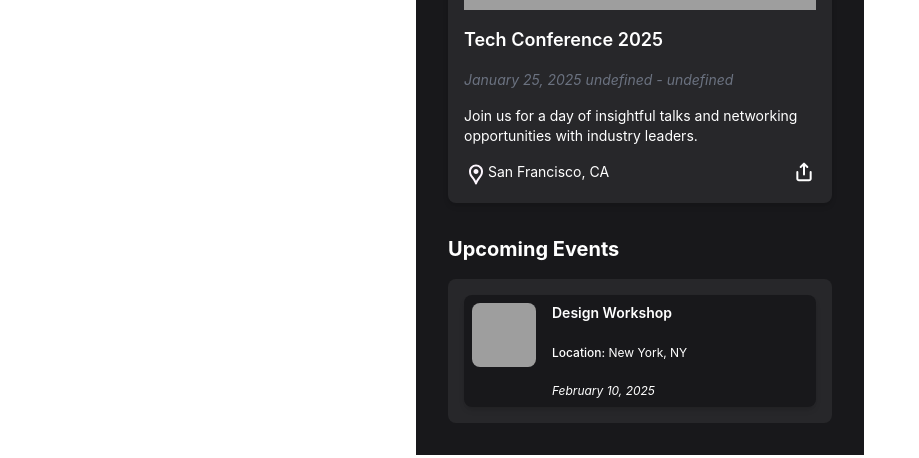
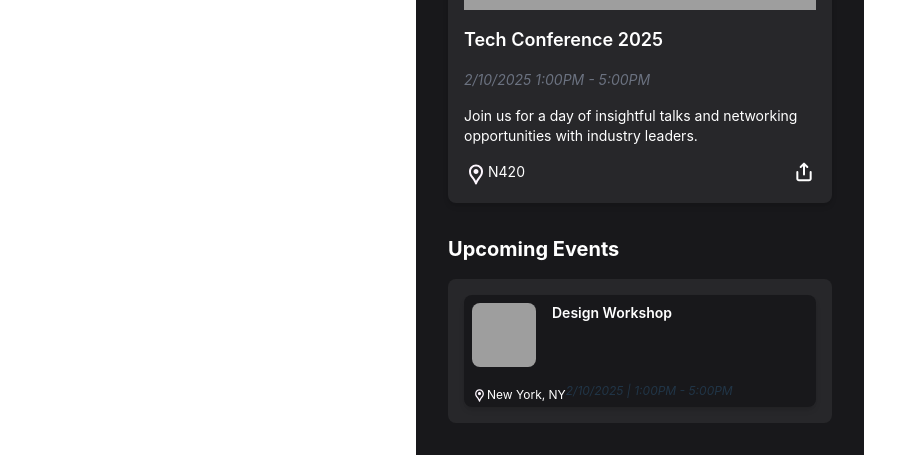
Before and after one commit to UHDACM/UHDACM-WEB-V2, a React (Vite) app: page /playground in a window 1280 px wide. Shown: the part 272-730 px from the top of the page, without its empty margins (0-919 px from the left). Built offline with nearby package versions, Linux system fonts and the light colour scheme; grey boxes are pictures that could not be loaded.

Commit message:
fixed start and end time for event tiles.

```diff
--- a/src/components/EventTile/EventTile.jsx
+++ b/src/components/EventTile/EventTile.jsx
@@ -23,7 +23,8 @@ const EventTile = ({
   if (small) {
     // Compact layout for upcoming events
     return (
-      <div className="rounded-lg shadow-md p-2 h-28 bg-zinc-900 flex space-x-4 relative transition-transform transform hover:scale-105">
+      <div className="rounded-lg shadow-md p-2 h-28 bg-zinc-900 flex flex-col relative space-y-4 transition-transform transform hover:scale-105">
+        <div className="flex space-x-4">
           {photo && (
             <img
               src={photo}
@@ -33,10 +34,31 @@ const EventTile = ({
           )}
           <div className="flex flex-col justify-between flex-grow">
             <h3 className="text-sm font-semibold text-white">{title}</h3>
-          <p className="text-xs text-white">
-            <span className="font-medium">Location:</span> {location}
+          </div>
+        </div>
+        <div>
+          <div className="flex">
+            <p className="text-xs text-white flex justify-between items-center">
+              <span className="font-medium">
+                <svg
+                  width="15"
+                  height="25"
+                  viewBox="0 0 24 25"
+                  fill="none"
+                  xmlns="http://www.w3.org/2000/svg"
+                >
+                  <path
+                    d="M12 22.5C11.7667 22.5 11.5667 22.4333 11.4 22.3C11.2333 22.1667 11.1083 21.9917 11.025 21.775C10.7083 20.8417 10.3083 19.9667 9.825 19.15C9.35833 18.3333 8.7 17.375 7.85 16.275C7 15.175 6.30833 14.125 5.775 13.125C5.25833 12.125 5 10.9167 5 9.5C5 7.55 5.675 5.9 7.025 4.55C8.39167 3.18333 10.05 2.5 12 2.5C13.95 2.5 15.6 3.18333 16.95 4.55C18.3167 5.9 19 7.55 19 9.5C19 11.0167 18.7083 12.2833 18.125 13.3C17.5583 14.3 16.9 15.2917 16.15 16.275C15.25 17.475 14.5667 18.475 14.1 19.275C13.65 20.0583 13.275 20.8917 12.975 21.775C12.8917 22.0083 12.7583 22.1917 12.575 22.325C12.4083 22.4417 12.2167 22.5 12 22.5ZM12 18.925C12.2833 18.3583 12.6 17.8 12.95 17.25C13.3167 16.7 13.85 15.9667 14.55 15.05C15.2667 14.1167 15.85 13.2583 16.3 12.475C16.7667 11.675 17 10.6833 17 9.5C17 8.11667 16.5083 6.94167 15.525 5.975C14.5583 4.99167 13.3833 4.5 12 4.5C10.6167 4.5 9.43333 4.99167 8.45 5.975C7.48333 6.94167 7 8.11667 7 9.5C7 10.6833 7.225 11.675 7.675 12.475C8.14167 13.2583 8.73333 14.1167 9.45 15.05C10.15 15.9667 10.675 16.7 11.025 17.25C11.3917 17.8 11.7167 18.3583 12 18.925ZM12 12C12.7 12 13.2917 11.7583 13.775 11.275C14.2583 10.7917 14.5 10.2 14.5 9.5C14.5 8.8 14.2583 8.20833 13.775 7.725C13.2917 7.24167 12.7 7 12 7C11.3 7 10.7083 7.24167 10.225 7.725C9.74167 8.20833 9.5 8.8 9.5 9.5C9.5 10.2 9.74167 10.7917 10.225 11.275C10.7083 11.7583 11.3 12 12 12Z"
+                    fill="#FEF7FF"
+                  />
+                </svg>
+              </span>{" "}
+              {location}
             </p>
-          <p className="text-xs text-white italic">{date}</p>
+            <p className="text-xs italic">
+              {date} | {startTime} - {endTime}
+            </p>
+          </div>
         </div>
       </div>
     );
--- a/src/pages/PlaygroundPage.tsx
+++ b/src/pages/PlaygroundPage.tsx
@@ -22,10 +22,10 @@ function PGPHeader() {
     const events = [
       {
         title: "Tech Conference 2025",
-        location: "San Francisco, CA",
+        location: "N420 ",
         description:
           "Join us for a day of insightful talks and networking opportunities with industry leaders.",
-        date: "January 25, 2025",
+        date: "2/10/2025",
         startTime: "1:00PM",
         endTime: "5:00PM",
         status: "live",
@@ -36,7 +36,7 @@ function PGPHeader() {
         location: "New York, NY",
         description:
           "Learn the latest trends in design with hands-on activities and expert guidance.",
-        date: "February 10, 2025",
+        date: "2/10/2025",
         startTime: "1:00PM",
         endTime: "5:00PM",
         status: "upcoming",
@@ -65,6 +65,8 @@ function PGPHeader() {
                 location={event.location}
                 description={event.description}
                 date={event.date}
+                startTime={event.startTime}
+                endTime={event.endTime}
                 status={event.status}
                 photo={event.photo}
               />
```
Lines whose indentation alone changed are shown as unchanged.
